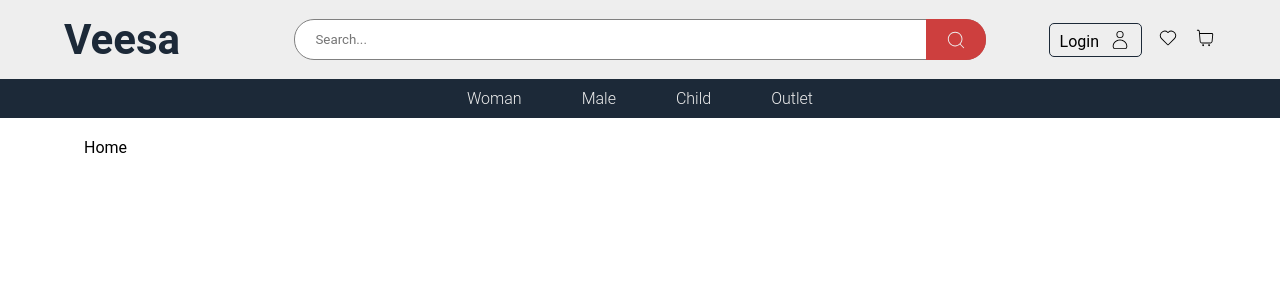
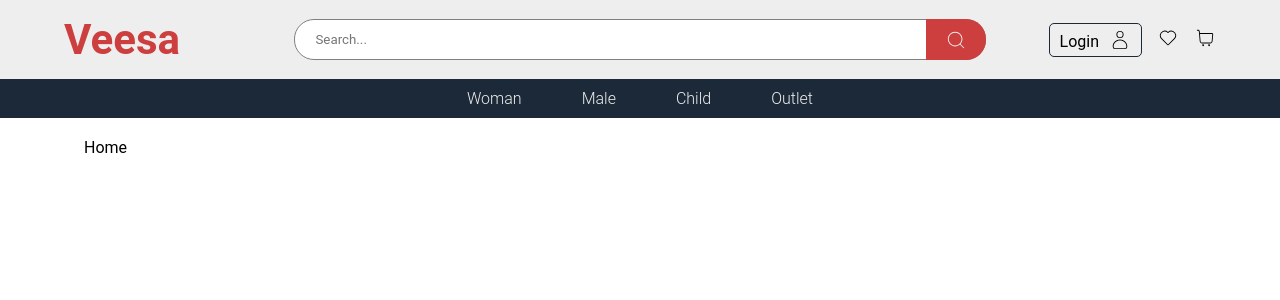
Before and after one commit to KKocbeler/quick-cart, a React (Vite) app: page / in a window 1280 px wide. Shown: the top 300 px of the page. Built offline with nearby package versions, Linux system fonts and the light colour scheme.

Commit message:
NavLogo adjustment

```diff
--- a/src/components/Navbar/NavLogo.scss
+++ b/src/components/Navbar/NavLogo.scss
@@ -1,6 +1,9 @@
 .nav-logo {
     flex: 1;
-    font-size: 4.2rem;
-    font-weight: bold;
-    color: var(--forth-color);
+
+    a {
+        font-size: 4.2rem;
+        font-weight: bold;
+        color: var(--secondary-color);
+    }
 }
--- a/src/components/Navbar/NavLogo.tsx
+++ b/src/components/Navbar/NavLogo.tsx
@@ -1,9 +1,10 @@
+import { Link } from 'react-router-dom';
 import './NavLogo.scss';
 
 const NavLogo = () => {
     return (
         <div className='nav-logo'>
-            Veesa
+            <Link to={'/'}>Veesa</Link>
         </div>
     )
 }
```
